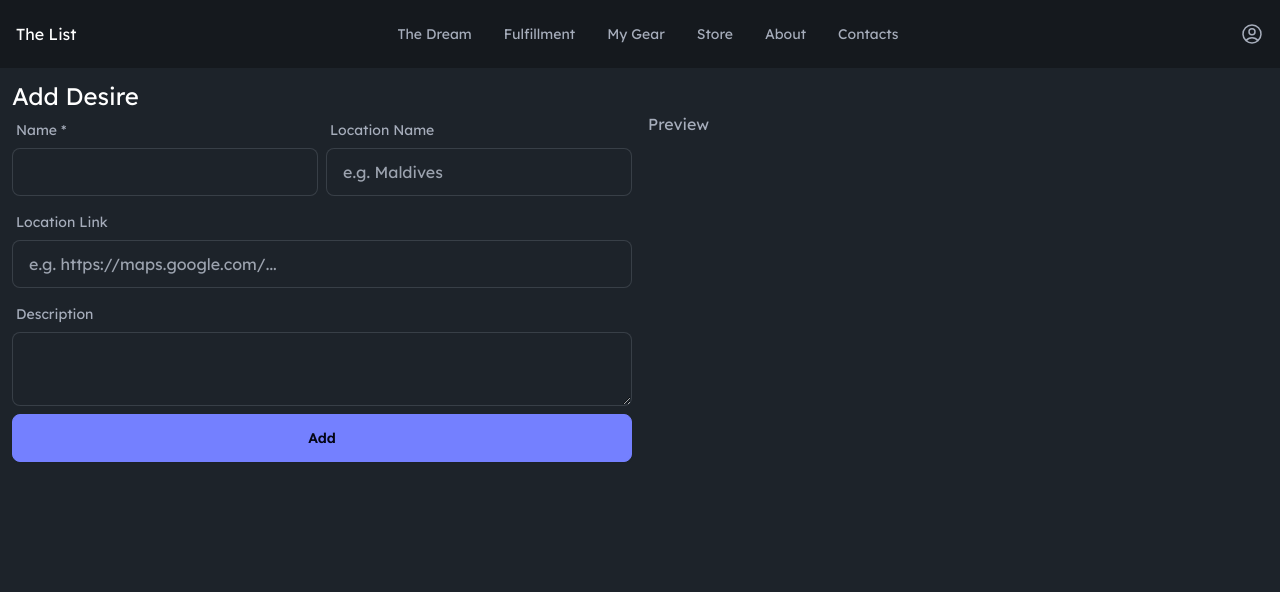
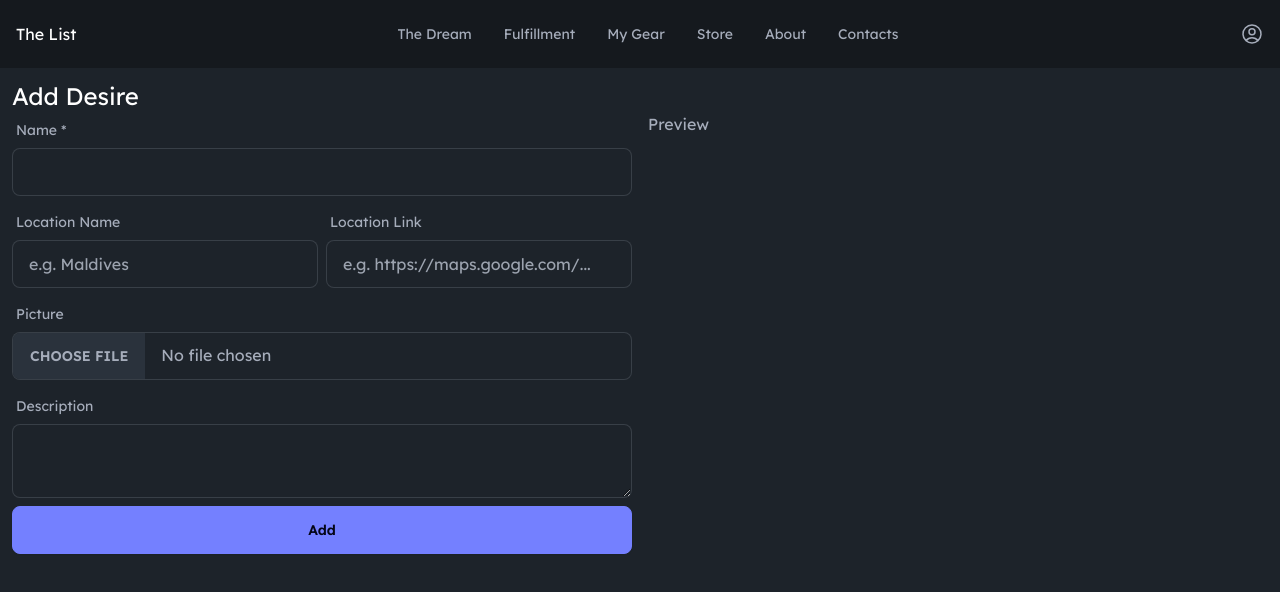
Before and after one commit to Pale91/the-list, a Next.js app: page /desires/create in a window 1280 px wide. Shown: the top 592 px of the page. Built offline with nearby package versions, Linux system fonts and the light colour scheme; no server answers.

Commit message:
Improve create form

```diff
--- a/app/desires/create/page.tsx
+++ b/app/desires/create/page.tsx
@@ -23,25 +23,42 @@ export default function CreateDesire() {
           className="grid grid-cols-1 md:grid-cols-2 gap-4"
         >
           <div className="lg:grid lg:grid-cols-2 gap-2">
-            <Input label="Name *" name={'name'} required />
+            <Input
+              label="Name *"
+              name={'name'}
+              required
+              error={errors?.name?._errors[0]}
+              containerClassName="max-w-xs lg:max-w-full col-span-2"
+            />
 
             <Input
               label="Location Name"
               name="location"
               placeholder="e.g. Maldives"
+              error={errors?.location?._errors[0]}
             />
 
             <Input
               label="Location Link"
               name="locationLink"
+              placeholder="e.g. https://maps.google.com/..."
+              error={errors?.locationLink?._errors[0]}
+            />
+
+            <Input
+              label="Picture"
+              name="file"
+              type="file"
+              className="file-input file-input-bordered w-full"
               containerClassName="max-w-xs lg:max-w-full col-span-2"
-              placeholder="e.g. https://maps.google.com/..."
+              error={errors?.locationLink?._errors[0]}
             />
 
             <Textarea
               label="Description"
               name="description"
               containerClassName="max-w-xs lg:max-w-full col-span-2"
+              error={errors?.description?._errors[0]}
             />
 
             <input
--- a/components/shared/input.tsx
+++ b/components/shared/input.tsx
@@ -1,16 +1,26 @@
 import clsx from 'clsx';
-import React from 'react';
+import React, { HTMLInputTypeAttribute } from 'react';
+
+const classNameByType: { [key: string]: string } = {
+  text: 'input input-bordered',
+  file: 'file-input file-input-bordered'
+};
 
 export default function Input({
   label,
   containerClassName,
   type,
+  error,
   ...inputProps
 }: React.InputHTMLAttributes<HTMLInputElement> & {
   label: string;
   containerClassName?: string;
   type?: React.HTMLInputTypeAttribute;
+  error?: string;
 }) {
+  const inputClassName =
+    classNameByType[type ?? 'text'] ?? classNameByType.text;
+
   return (
     <label className={clsx('form-control w-full max-w-xs', containerClassName)}>
       <div className="label">
@@ -19,8 +29,14 @@ export default function Input({
       <input
         {...inputProps}
         type={type ?? 'text'}
-        className="input input-bordered w-full"
+        className={clsx(
+          inputClassName,
+          'w-full',
+          error !== undefined && 'input-error',
+          inputProps.className
+        )}
       />
+      {error && <span className="text-xs text-error">{error}</span>}
     </label>
   );
 }
--- a/components/shared/textarea.tsx
+++ b/components/shared/textarea.tsx
@@ -4,10 +4,12 @@ import React from 'react';
 export function Textarea({
   label,
   containerClassName,
+  error,
   ...textareaProps
 }: {
   label: string;
   containerClassName?: string;
+  error?: string;
 } & React.TextareaHTMLAttributes<HTMLTextAreaElement>) {
   return (
     <label className={clsx('form-control', containerClassName)}>
@@ -18,9 +20,11 @@ export function Textarea({
         {...textareaProps}
         className={clsx(
           'textarea textarea-bordered w-full',
+          error !== undefined && 'textarea-error',
           textareaProps.className
         )}
       ></textarea>
+      {error && <span className="text-xs text-error">{error}</span>}
     </label>
   );
 }
--- a/repositories/activity/activity-types.ts
+++ b/repositories/activity/activity-types.ts
@@ -11,10 +11,10 @@ const activityStateSchema = z.nativeEnum(ActivityState);
 
 const ActivitySchema = z.object({
   id: z.string(),
-  name: z.string().max(30, 'Name cannot be exceed 30 characters long'),
+  name: z.string().max(30, 'Name cannot exceed 30 characters long'),
   description: z
     .string()
-    .max(50, 'Description cannot be exceed 50 characters')
+    .max(50, 'Description cannot exceed 50 characters long')
     .nullable()
     .default(null),
   location: z
--- a/services/activity-service.ts
+++ b/services/activity-service.ts
@@ -5,12 +5,12 @@ import ActivitySchema, {
   Activity,
   ActivityState
 } from '@/repositories/activity/activity-types';
-import { ZodError } from 'zod';
+import { ZodError, ZodFormattedError } from 'zod';
 
 const CreateActivitySchema = ActivitySchema.omit({ id: true });
 
 export async function createActivity(
-  currentState: ZodError<Activity>['issues'] | undefined,
+  currentState: ZodFormattedError<Activity> | undefined,
   formData: FormData
 ) {
   console.log('planned date', formData.get('plannedDate'));
@@ -29,7 +29,7 @@ export async function createActivity(
 
   if (!result.success) {
     console.log('error server ', JSON.stringify(result.error, null, 2));
-    return result.error.issues;
+    return result.error.format();
   }
 
   await addActivity(result.data);
```
